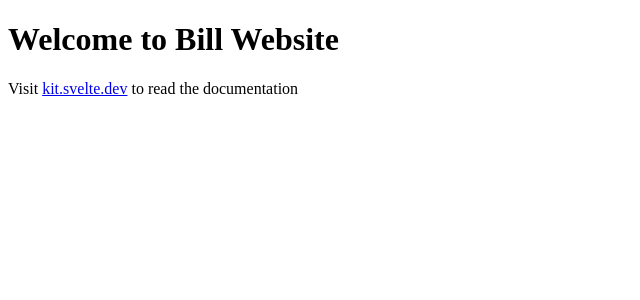
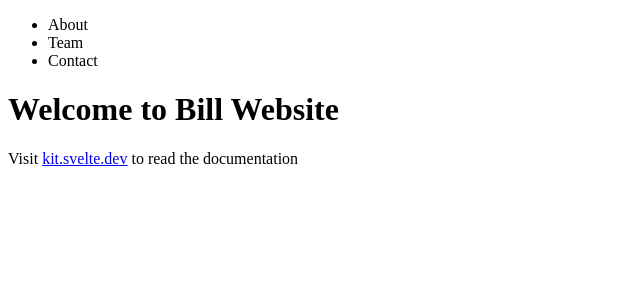
Before and after one commit to chrissolanilla/Will-Website-Holding, a SvelteKit app: page / in a window 1280 px wide. Shown: the top 300 px of the page, without its empty margins (0-640 px from the left). Built offline with nearby package versions, Linux system fonts and the light colour scheme.

Commit message:
Navbar added

```diff
--- /dev/null
+++ b/src/lib/components/Nav.svelte
@@ -0,0 +1,7 @@
+<nav>
+    <ul>
+        <li>About</li>
+        <li>Team</li>
+        <li>Contact</li>
+    </ul>
+</nav>
--- a/src/routes/+page.svelte
+++ b/src/routes/+page.svelte
@@ -1,2 +1,8 @@
+<script>
+    import Navbar from "$lib/components/Nav.svelte"
+</script>
+
+<Navbar />
+
 <h1>Welcome to Bill Website</h1>
 <p>Visit <a href="https://kit.svelte.dev">kit.svelte.dev</a> to read the documentation</p>
```
Also changed, not shown: src/lib/components/About.svelte (added).
